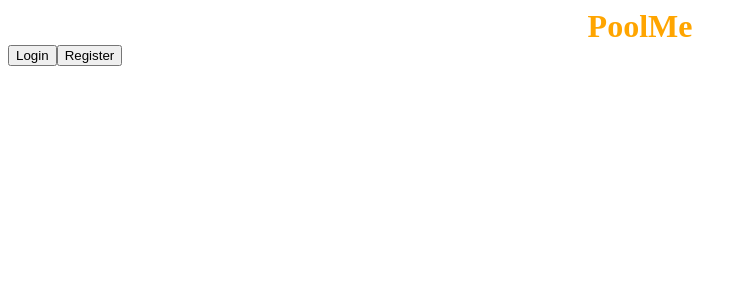
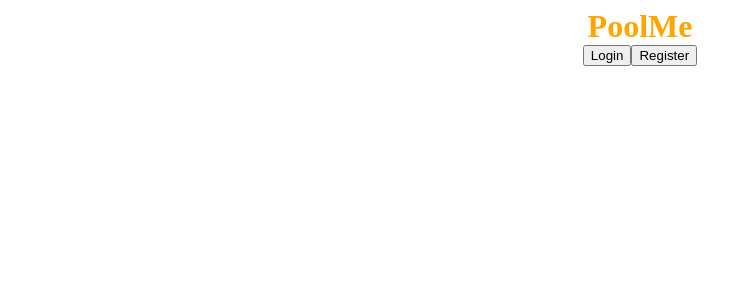
Before and after one commit to matiaslcoulougian/fixit-app, a React (Create React App) app: page / in a window 1280 px wide. Shown: the top 300 px of the page, without its empty margins (0-752 px from the left). Built offline with nearby package versions, Linux system fonts and the light colour scheme.

Commit message:
basic register and login UI

```diff
--- a/src/App.css
+++ b/src/App.css
@@ -5,6 +5,11 @@
 
 }
 
+.centered{
+    align-items: center;
+    text-align: center;
+}
+
 .app-title{
     text-align: center;
     margin: auto;
--- a/src/pages/Home.jsx
+++ b/src/pages/Home.jsx
@@ -5,6 +5,7 @@ export function Home() {
   return (
     <div>
         <h1 className='app-title'>PoolMe</h1>
+        <div className='centered'>
           <Link to="/login"><button>
                 Login
               </button>
@@ -14,5 +15,7 @@ export function Home() {
               </button>
           </Link>
         </div>
+
+    </div>
   )
 }
--- a/src/pages/Login.jsx
+++ b/src/pages/Login.jsx
@@ -1,4 +1,5 @@
 import React, { useState, useRef } from 'react'
+import {Link} from 'react-router-dom'
 
 
 export function Login() {
@@ -35,7 +36,8 @@ export function Login() {
         <input ref={emailRef} type="text" placeholder="Email" />
         <input ref={passwordRef} type="text" placeholder="Password" />
         <button>Login</button>
-        <p>Don't have an account? </p>
+        <p>Don't have an account? </p><Link to="/register"><p>Register now!</p>
+        </Link>
 
     </div>
   )
--- a/src/pages/Register.jsx
+++ b/src/pages/Register.jsx
@@ -1,4 +1,5 @@
 import React, { useState, useRef } from 'react'
+import {Link} from 'react-router-dom'
 
 export function Register() {
     const [firstName, setFirstName] = useState('');
@@ -58,6 +59,8 @@ export function Register() {
 
         <button onClick={handleRegister}>Register</button>
         <p>Already have an account? </p>
+        <Link to="/login"><p>Log in now!</p>
+        </Link>
 
     </div>
   )
```
Lines whose indentation alone changed are shown as unchanged.
